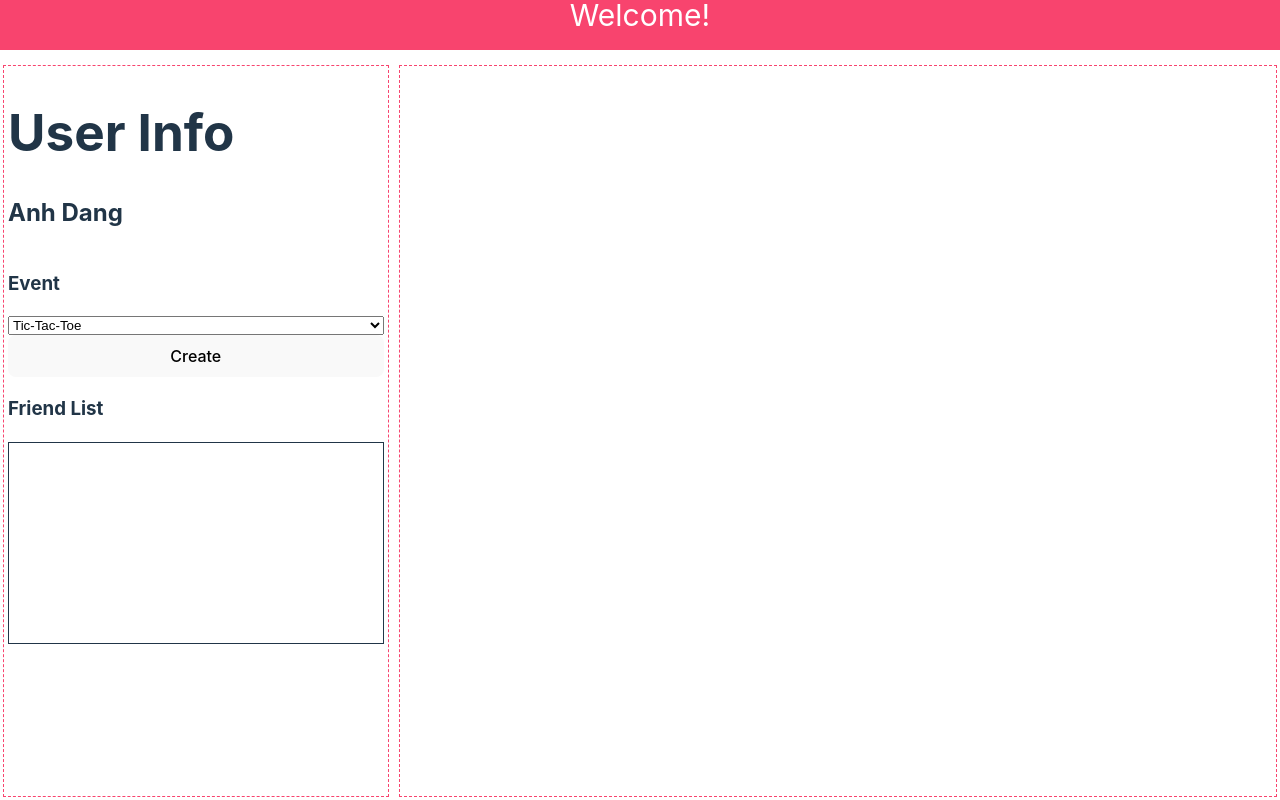
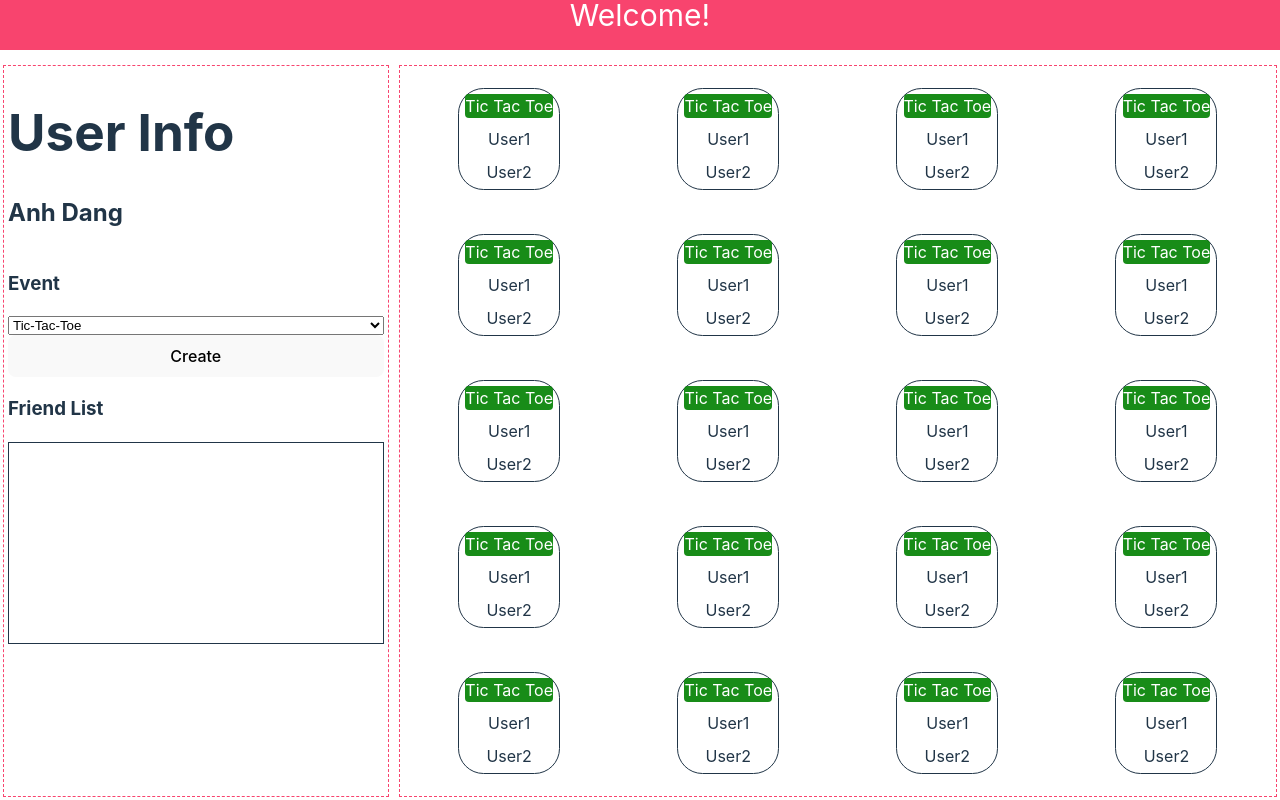
Before and after one commit to anhdang00/BpReactApp, a React (Vite) app: page / in a window 1280 px wide. Built offline with nearby package versions, Linux system fonts and the light colour scheme.

Commit message:
basic UI for lobby

```diff
--- /dev/null
+++ b/src/Lobby/EventPreview.jsx
@@ -0,0 +1,30 @@
+import { useNavigate } from "react-router-dom"
+
+
+function RectanglePreview(){
+    const navigate = useNavigate()
+    const onJoinEvent = () => {
+        navigate('/newEvent')
+    }
+    return <div className="preview" onClick={onJoinEvent}>
+        <div style={{
+            background:'green',
+            opacity: .9,
+            color: 'white',
+            borderRadius:'4px',
+            }}>Tic Tac Toe</div>
+        <user>User1</user>
+        <user>User2</user>
+    </div>
+}
+
+export default function EventPreview(){
+    const mockupEvents = new Array(20).fill(0)
+    return (
+        <div className="preview-container">
+            {mockupEvents.map((event, idx) => [
+                <RectanglePreview key={`preview-${idx}`}/>
+            ])}
+        </div>
+    )
+}
--- /dev/null
+++ b/src/Lobby/UserPanel.jsx
@@ -0,0 +1,32 @@
+
+
+export default function UserPanel(){
+    return (
+        <div style={{padding: '4px'}}>
+        <h1>User Info</h1>
+        <h2>Anh Dang</h2>
+        <div style={{
+            display: 'flex',
+            flexDirection: 'column',
+            justifyContent: 'space-around',
+        }}>
+            <h3>Event</h3>
+            <select>
+                <option>Tic-Tac-Toe</option>
+                <option>Event 2</option>
+                <option>Event 3</option>
+            </select>
+            <button>Create</button>
+        </div>
+        <div>
+            <h3>Friend List</h3>
+            <div style={{
+                height: '200px',
+                border: '1px solid',
+            }}>
+
+            </div>
+        </div>
+    </div>
+    )
+}
--- a/src/Lobby/index.jsx
+++ b/src/Lobby/index.jsx
@@ -1,38 +1,14 @@
-import { useNavigate } from "react-router-dom";
-import './styles.css'
+
+import './styles.css';
+import UserPanel from "./UserPanel";
+import EventPreview from "./EventPreview";
 
 export default function Lobby(){
-    const navigate = useNavigate()
     return <div className="lobby-container">
         <nav>Welcome!</nav>
         <div className="lobby-main">
-            <div style={{padding: '4px'}}>
-                <h1>User Info</h1>
-                <h2>Anh Dang</h2>
-                <div style={{
-                    display: 'flex',
-                    flexDirection: 'column',
-                    justifyContent: 'space-around',
-                }}>
-                    <h3>Event</h3>
-                    <select>
-                        <option>Tic-Tac-Toe</option>
-                        <option>Event 2</option>
-                        <option>Event 3</option>
-                    </select>
-                    <button>Create</button>
-                </div>
-                <div>
-                    <h3>Friend List</h3>
-                    <div style={{
-                        height: '200px',
-                        border: '1px solid',
-                    }}>
-
-                    </div>
-                </div>
-            </div>
-            <div></div>
+            <UserPanel/>
+            <EventPreview/>
         </div>
     </div>
 
--- a/src/Lobby/styles.css
+++ b/src/Lobby/styles.css
@@ -1,10 +1,12 @@
+*{
+    --cellSize: 100px;
+}
 .lobby-container{
     display: flex;
     flex-direction: column;
     height:100%;
     gap: 12px;
 }
-
 .lobby-container > nav{
     height: 50px;
     background-color: rgb(248, 68, 110);
@@ -13,24 +15,47 @@
     line-height: 30px;
     text-align: center;
 }
-
 .lobby-main{
     flex: 1 1 auto;
     display: flex;
     gap: 12px;
     padding: 4px;
 }
-
 .lobby-main > div{
     border: 1px dashed rgb(248, 68, 110);
     margin: -1px;
 }
 
+/*User Panel*/
 .lobby-main >div:nth-child(1){
     flex:  1 1 30%;
     text-align: left;
 }
 
+/*Preview display*/
 .lobby-main >div:nth-child(2){
     flex:  1 1 70%;
+
 }
+.preview-container{
+    display: grid;
+    grid-template-columns: repeat(4, 1fr);
+    justify-content: center;
+    align-items: center;
+    transition: .5s ease;
+}
+.preview{
+    width: var(--cellSize);
+    height: var(--cellSize);
+    border: 1px solid;
+    margin: auto;
+    display: flex;
+    flex-flow: column;
+    justify-content: space-around;
+    align-items: center;
+    border-radius: 25%;
+}
+.preview:hover{
+    transform: scale(1.05);
+    border: 2px solid  rgb(248, 68, 110);
+}
```
